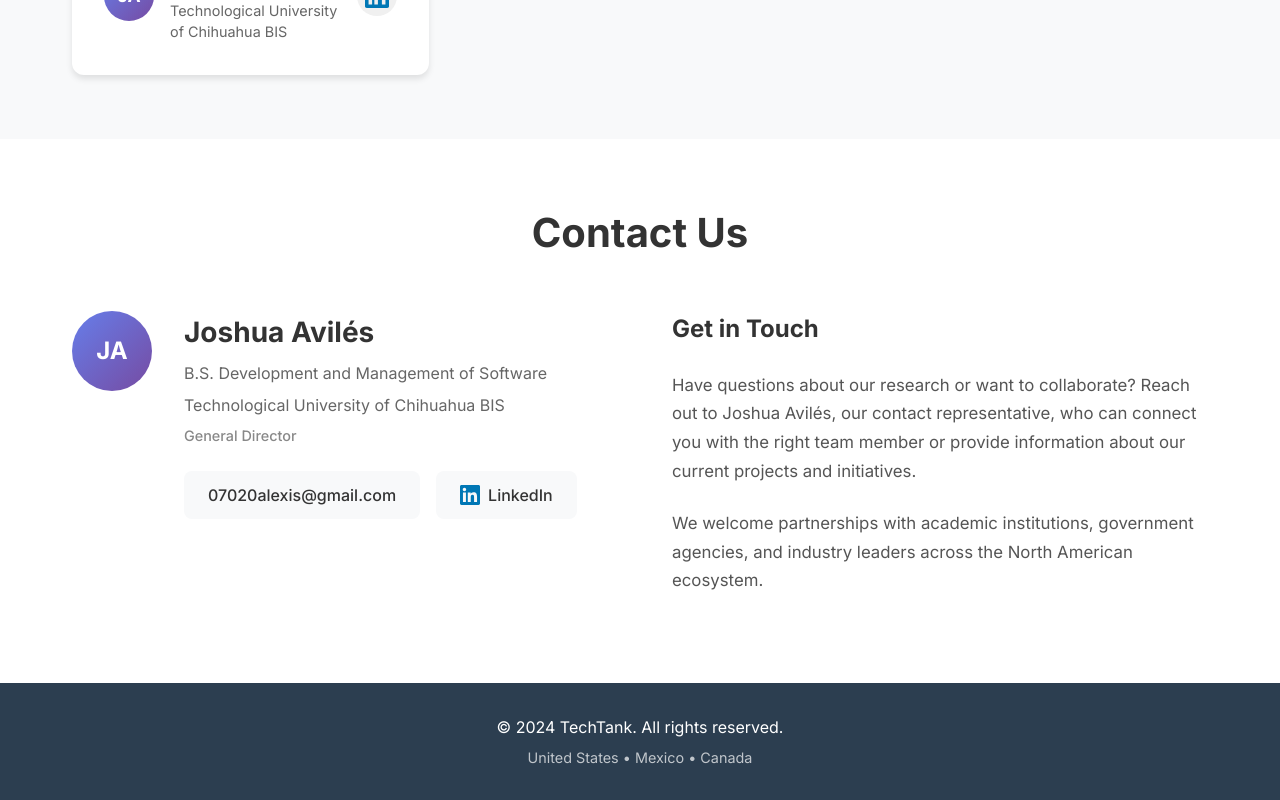
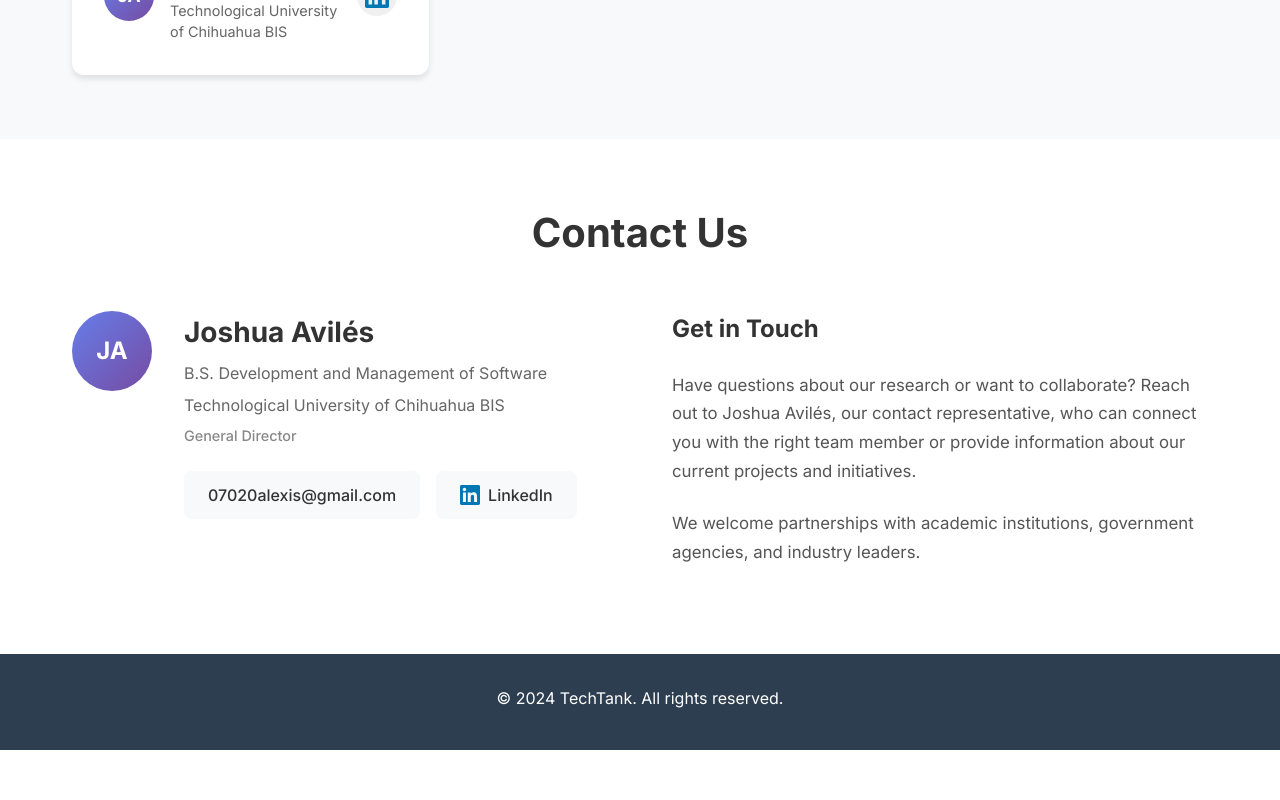
Before and after one commit to JoshuaAv07/TechTank, a React (Vite) app: page / in a window 1280 px wide. Shown: the part 2537-3337 px from the top of the page. After the commit the page ends 3287 px from the top, so only its background shows below. Built offline with nearby package versions, Linux system fonts and the light colour scheme.

Commit message:
fix: translations details

```diff
--- a/src/translations.js
+++ b/src/translations.js
@@ -22,11 +22,11 @@ export const translations = {
       role: "General Director",
       getInTouch: "Get in Touch",
       message1: "Have questions about our research or want to collaborate? Reach out to Joshua Avilés, our contact representative, who can connect you with the right team member or provide information about our current projects and initiatives.",
-      message2: "We welcome partnerships with academic institutions, government agencies, and industry leaders across the North American ecosystem."
+      message2: "We welcome partnerships with academic institutions, government agencies, and industry leaders."
     },
     footer: {
       copyright: "© 2024 TechTank. All rights reserved.",
-      locations: "United States • Mexico • Canada"
+      //locations: "United States • Mexico • Canada"
     }
   },
   es: {
@@ -52,11 +52,11 @@ export const translations = {
       role: "Director General",
       getInTouch: "Ponte en Contacto",
       message1: "¿Tienes preguntas sobre nuestra investigación o quieres colaborar? Comunícate con Joshua Avilés, nuestro representante de contacto, quien puede conectarte con el miembro adecuado del equipo o proporcionar información sobre nuestros proyectos e iniciativas actuales.",
-      message2: "Damos la bienvenida a asociaciones con instituciones académicas, agencias gubernamentales y líderes de la industria en todo el ecosistema norteamericano."
+      message2: "Damos la bienvenida a asociaciones con instituciones académicas, agencias gubernamentales y líderes de la industria."
     },
     footer: {
       copyright: "© 2024 TechTank. Todos los derechos reservados.",
-      locations: "Estados Unidos • México • Canadá"
+      //locations: "Estados Unidos • México • Canadá"
     }
   },
   fr: {
@@ -82,11 +82,11 @@ export const translations = {
       role: "Directeur Général",
       getInTouch: "Entrer en Contact",
       message1: "Vous avez des questions sur nos recherches ou souhaitez collaborer? Contactez Joshua Avilés, notre représentant de contact, qui peut vous mettre en relation avec le bon membre de l'équipe ou vous fournir des informations sur nos projets et initiatives en cours.",
-      message2: "Nous accueillons les partenariats avec des institutions académiques, des agences gouvernementales et des leaders de l'industrie à travers l'écosystème nord-américain."
+      message2: "Nous accueillons les partenariats avec des institutions académiques, des agences gouvernementales et des leaders de l'industrie."
     },
     footer: {
       copyright: "© 2024 TechTank. Tous droits réservés.",
-      locations: "États-Unis • Mexique • Canada"
+      //locations: "États-Unis • Mexique • Canada"
     }
   }
 }
```
